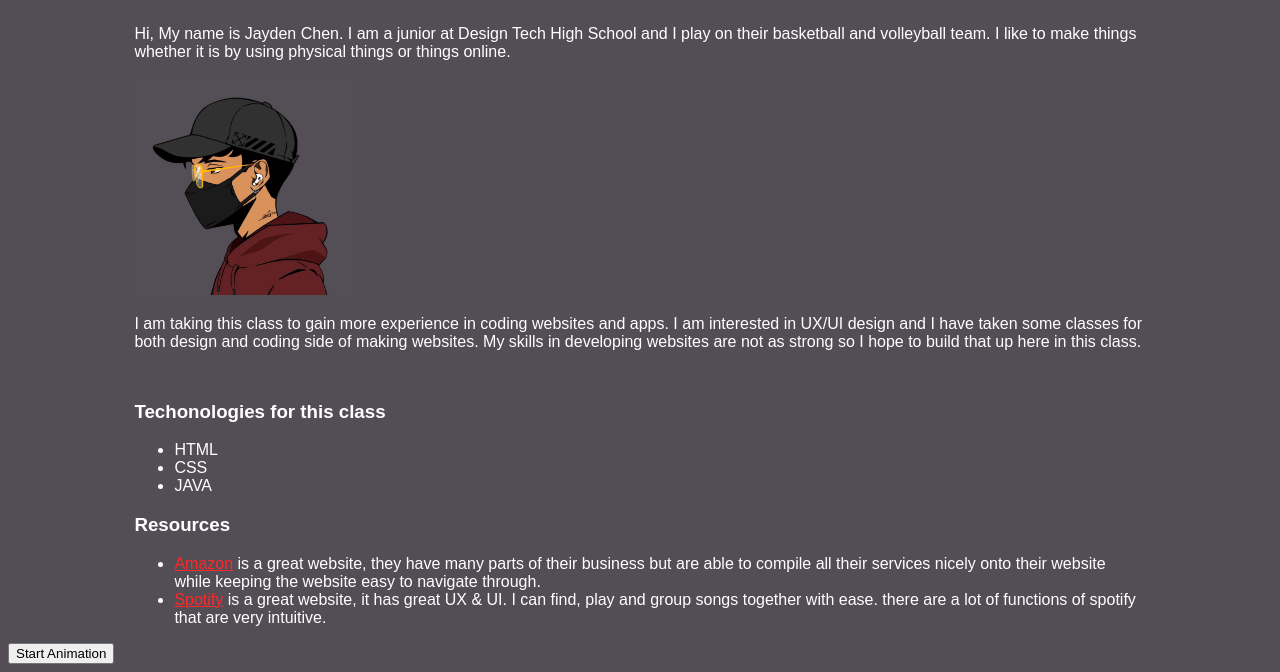
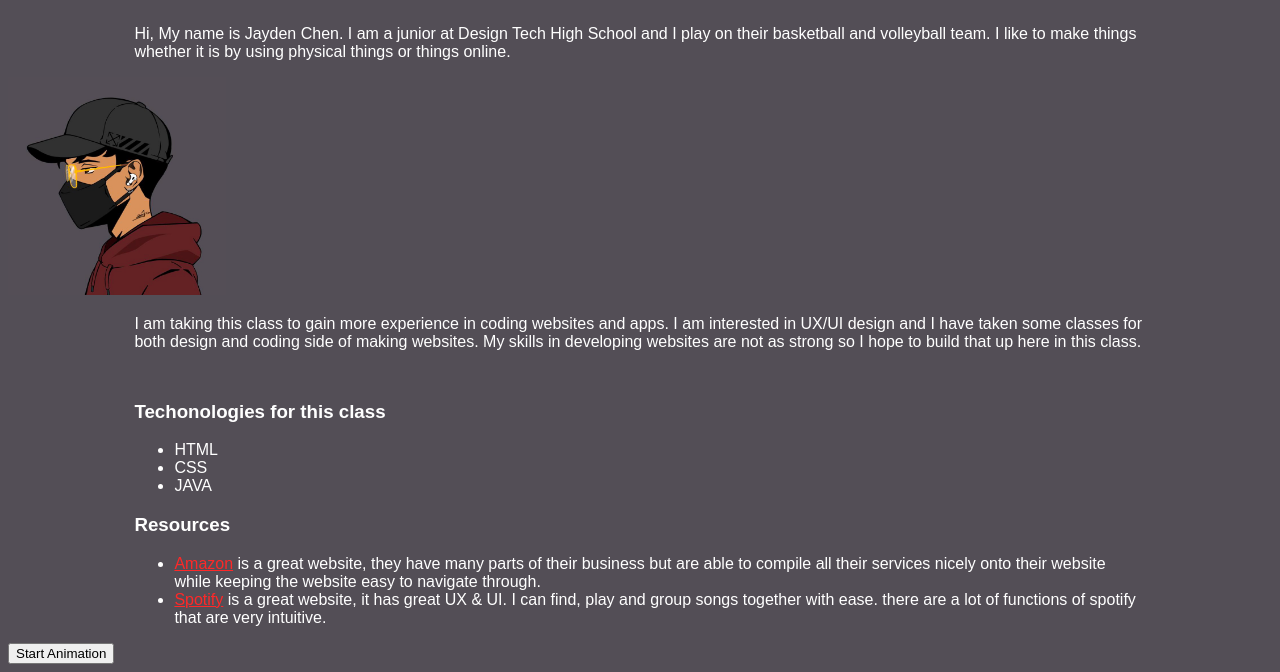
Before and after one commit to Jdc-Jelly/CIS-128_HW1, a plain HTML site: page index.html in a window 1280 px wide. Shown: the part 134-806 px from the top of the page. Drawn offline with Linux system fonts and the light colour scheme.

Commit message:
Update style.css

```diff
--- a/style.css
+++ b/style.css
@@ -10,9 +10,13 @@ body {
     width: 17vw;
 
 }
-.about {
-    padding-left: 10%;
-    padding-right: 10%;
+.me {
+    margin-left: 10%;
+    margin-right: 10%;
+}
+.why {
+    margin-left: 10%;
+    margin-right: 10%;
 }
 
 .title {
```
